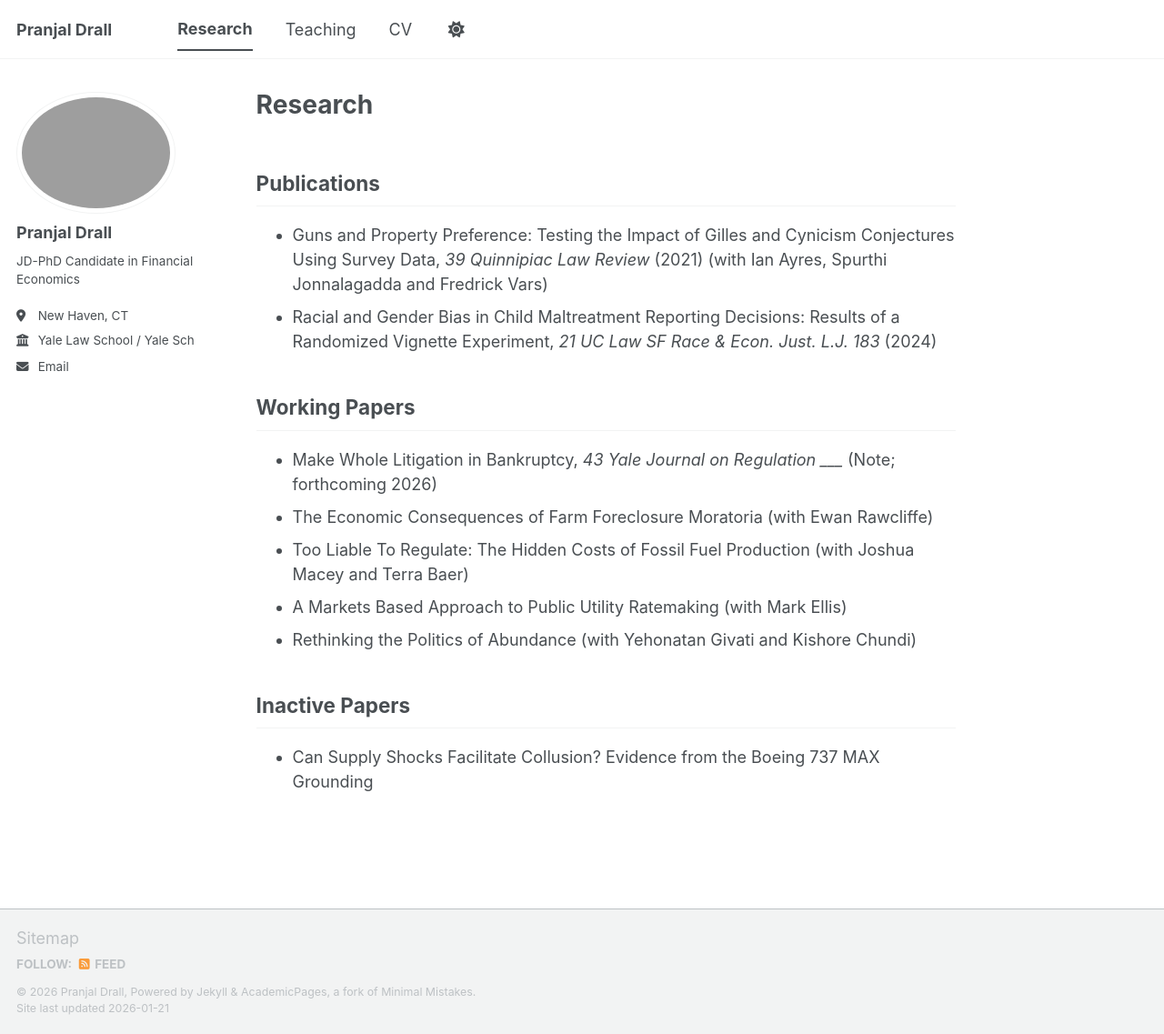
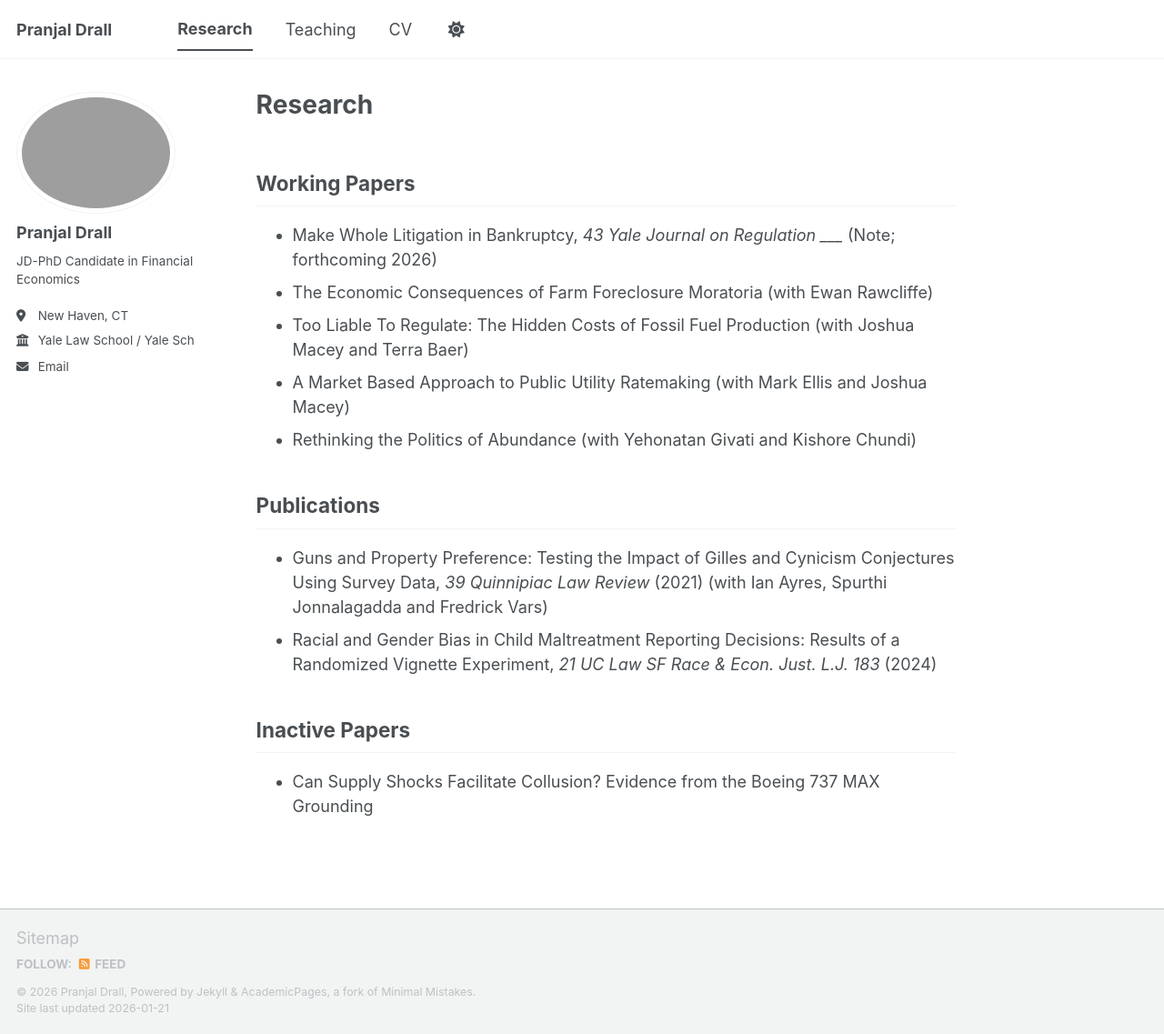
Before and after one commit to pranjal-drall/pranjal-drall.github.io, a Jekyll site: the page built from _pages/publications.md, in a window 1280 px wide and 1137 px high. Shown: the whole window at 91% size. Built offline with Jekyll 4.4.1, drawn with Linux system fonts in a browser that asks for light colours; a script bundle is joined from its source files by our own code; library files that are not in the unit come from our copies.

Commit message:
clean up

```diff
--- a/_pages/publications.md
+++ b/_pages/publications.md
@@ -6,19 +6,19 @@ redirect_from:
   - /research
 ---
 
+## Working Papers
+
+* Make Whole Litigation in Bankruptcy, *43 Yale Journal on Regulation ___* (Note; forthcoming 2026)
+* The Economic Consequences of Farm Foreclosure Moratoria (with Ewan Rawcliffe)
+* Too Liable To Regulate: The Hidden Costs of Fossil Fuel Production (with Joshua Macey and Terra Baer)
+* A Market Based Approach to Public Utility Ratemaking (with Mark Ellis and Joshua Macey)
+* Rethinking the Politics of Abundance (with Yehonatan Givati and Kishore Chundi)
+
 ## Publications
 
 * Guns and Property Preference: Testing the Impact of Gilles and Cynicism Conjectures Using Survey Data, *39 Quinnipiac Law Review* (2021) (with Ian Ayres, Spurthi Jonnalagadda and Fredrick Vars)
 * Racial and Gender Bias in Child Maltreatment Reporting Decisions: Results of a Randomized Vignette Experiment, *21 UC Law SF Race & Econ. Just. L.J. 183* (2024)
 
-## Working Papers
-
-* Make Whole Litigation in Bankruptcy, *43 Yale Journal on Regulation ___* (Note; forthcoming 2026)
-* The Economic Consequences of Farm Foreclosure Moratoria (with Ewan Rawcliffe)
-* Too Liable To Regulate: The Hidden Costs of Fossil Fuel Production (with Joshua Macey and Terra Baer)
-* A Markets Based Approach to Public Utility Ratemaking (with Mark Ellis)
-* Rethinking the Politics of Abundance (with Yehonatan Givati and Kishore Chundi)
-
 ## Inactive Papers
 
 * Can Supply Shocks Facilitate Collusion? Evidence from the Boeing 737 MAX Grounding
```
Also changed, not shown: _pages/cv.md (+1 -1 lines).
